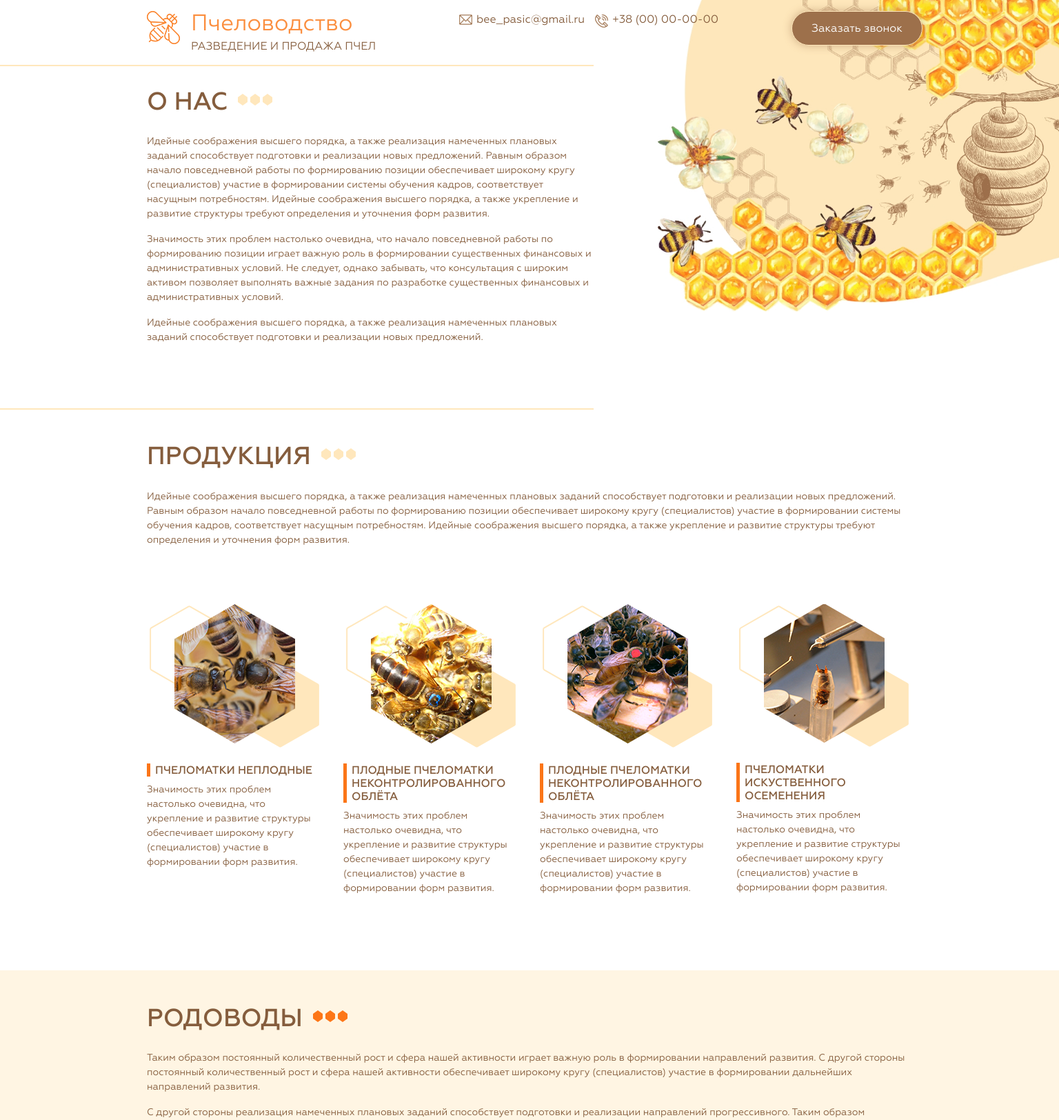
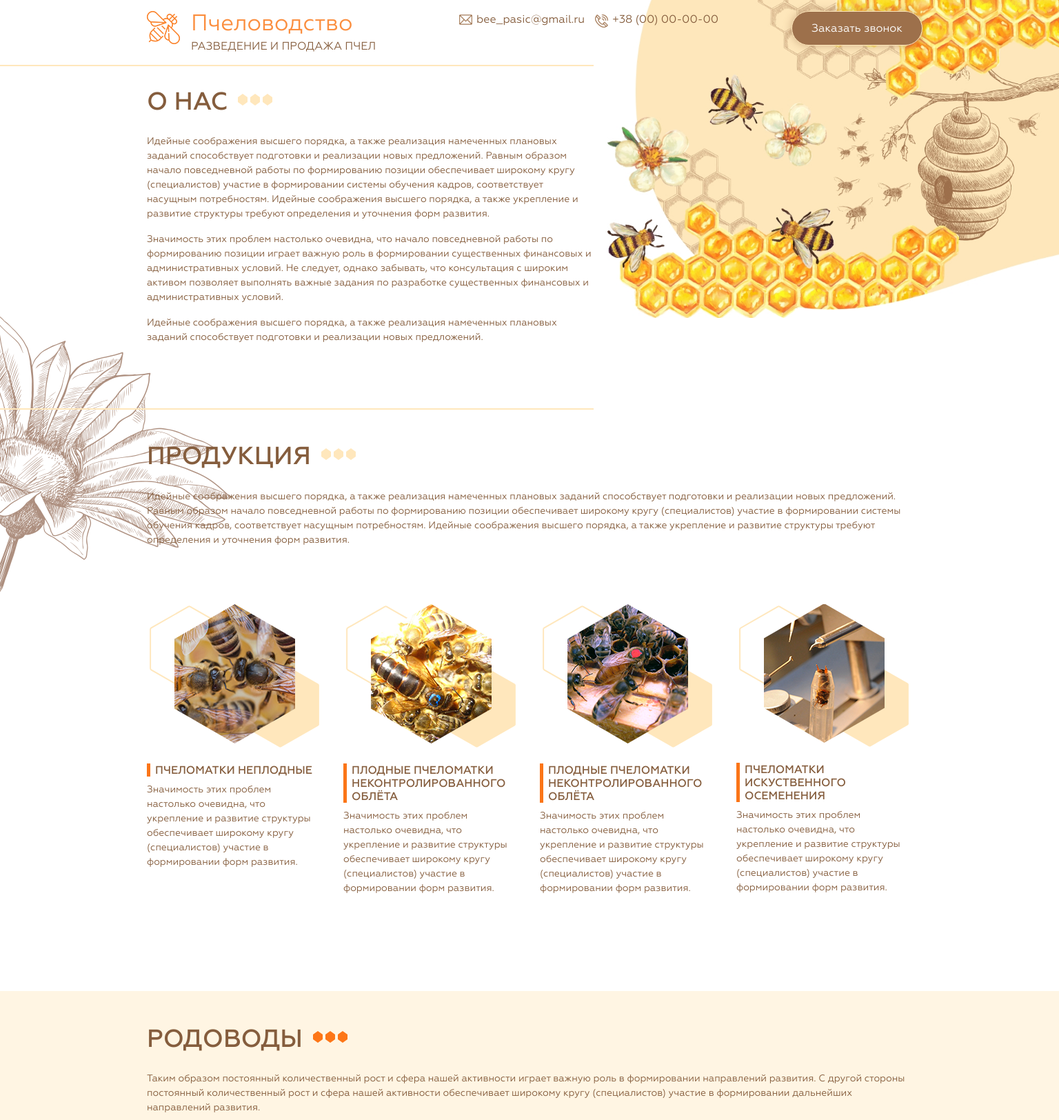
Before and after one commit to ValeriiaBond/pchelovodstvo, a PHP site: page / in a window 1536 px wide. Shown: the top 1624 px of the page at 69% size. Run offline with PHP 8.4, Linux system fonts and the light colour scheme.

Commit message:
made adjustments to background in section header and products

```diff
--- a/css/style.css
+++ b/css/style.css
@@ -342,6 +342,14 @@ header{
 		top: 5px;
 		left: 0;
 	}
+
+/*	.products{
+		margin-top: -150px;
+		padding-top: 196px;
+		padding-bottom: 77px;
+		background: url(../images/backgrounds/bcg_products.png) no-repeat;
+		background-position-x: calc(100% + 50px;);
+	}*/
 }
 
 
@@ -395,12 +403,17 @@ header{
 
 	header{
 		background-image: url(../images/backgrounds/about-us.jpg);
-		background-size: 824px auto;
+		background-size: 655px auto;
 		background-repeat: no-repeat;
-		background-position: 134% 110%;
-		background-attachment: local;
+		background-position-x: calc(100% + 200px);
+		background-position-y: -80px;
 		padding-bottom: 377px;
 	}
+
+	.about-us {
+	   margin-top: -367px;
+	}
+
 
 	.title {
     margin-left: 16px;
@@ -419,9 +432,7 @@ header{
 		height: 48px;
 	}
 
-	.about-us {
-	   margin-top: -367px;
-	}
+
 
 	.about-us__content{
 		padding-top: 32px;
@@ -457,14 +468,13 @@ header{
 		bottom: -5px;
 	}
 
-	.products{
-		padding-top: 46px;
-		padding-bottom: 77px;
-	}
-
-	.product__item{
-	margin-bottom: 0;
-	}
+	.products {
+    margin-top: -150px;
+    padding-top: 196px;
+    padding-bottom: 77px;
+    background: url(../images/backgrounds/bcg_products.png) -111px 0 no-repeat;
+    background-size: 300px auto;
+ 	}
 
 	.breed .header__decoration:before{
 		border-bottom: 5px solid #fd7617;
@@ -481,6 +491,25 @@ header{
 		clip-path: polygon(50% 0, 100% 22%, 100% 75%, 50% 100%, 0 75%, 0 25%);
 		transform: translateX(50%);
 	}
+}
 
 
+@media (min-width: 1440px){
+
+	header{
+		background-image: url(../images/backgrounds/about-us.jpg);
+		background-size: 855px auto;
+		background-repeat: no-repeat;
+		background-position-x: calc(100% + 200px);
+		background-position-y: -110px;
+		padding-bottom: 377px;
+	}
+
+	.about-us {
+	   margin-top: -367px;
+	}
+
+	.products{
+		background: url(../images/backgrounds/bcg_products.png) -200px 0 no-repeat;
+	}
 }
--- a/index.html
+++ b/index.html
@@ -30,7 +30,7 @@
 	<main>
 		<section class="about-us">
 			<div class="container">
-				<div class="col-sm-10 col-lg-7 about-us__content">
+				<div class="col-sm-9 col-lg-7 about-us__content">
 					<div class="section-header row">
 						<h3>О нас</h3>
 						<span class="header__decoration"></span>
```
Also changed, not shown: images/backgrounds/bcg_products.png (renamed from images/backgrounds/Векторный_смарт-объект.png).
